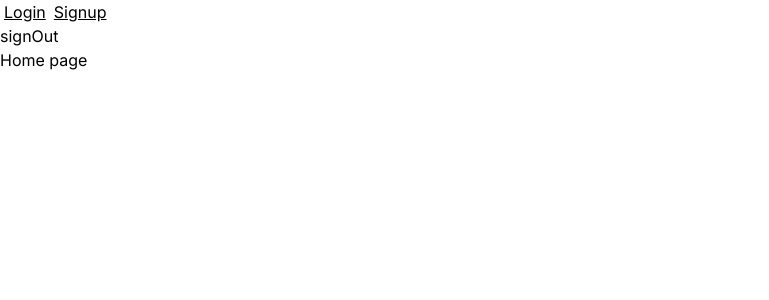
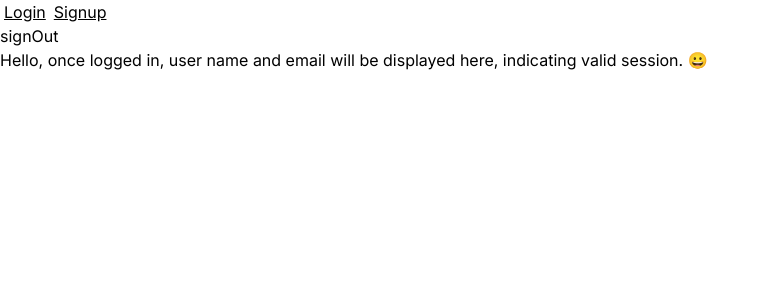
Before and after one commit to Mr-Khaira/multi-step-from, a Next.js app in the folder my-app/: page / in a window 1280 px wide. Shown: the top 300 px of the page, without its empty margins (0-769 px from the left). Built offline with nearby package versions, Linux system fonts and the light colour scheme; no server answers.

Commit message:
Adding signup with google

```diff
--- a/my-app/src/app/page.js
+++ b/my-app/src/app/page.js
@@ -14,6 +14,7 @@ These is discussed here only for the sake of knowledge.
 
 export default async function Home() {
   const session = await auth();
+  const user = session?.user;
   // This is how it would be done on the backend.
   // const cookiees = cookies().get("authjs.session-token"); // Getting the cookie.
   // // Once we have the cookie we will decode it's value.
@@ -27,7 +28,17 @@ export default async function Home() {
 
   return (
     <>
-      <h1>Home page</h1>
+      {user ? (
+        <h1>
+          Hello {user.name}, this is the home page. The email is, {user.email}.
+          Thanks for signing up.
+        </h1>
+      ) : (
+        <h1>
+          Hello, once logged in, user name and email will be displayed here,
+          indicating valid session. 😀
+        </h1>
+      )}
     </>
   );
 }
--- a/my-app/src/app/signup/page.js
+++ b/my-app/src/app/signup/page.js
@@ -7,6 +7,7 @@ import Link from "next/link";
 import singupAction from "../actions/singupAction";
 import { passwordErrorCheck, emailErrorCheck } from "@/helpers/utils";
 import { toast, ToastContainer } from "react-toastify";
+import googleLoginAction from "../actions/googleLoginAction";
 
 export default function Page() {
   const [email, setEmail] = useState("");
@@ -121,7 +122,9 @@ export default function Page() {
           )}
         </form>
         <div className="mb-2">or</div>
-        <form className="bg-black text-white text-center  w-full p-1 rounded-md">
+        <form
+          className="bg-black text-white text-center  w-full p-1 rounded-md"
+          action={googleLoginAction}>
           <button type="submit">Signup with google</button>
         </form>
         <footer className="mt-3">
--- a/my-app/src/auth.js
+++ b/my-app/src/auth.js
@@ -85,8 +85,8 @@ export const { handlers, signIn, signOut, auth } = NextAuth({
         // if (!user.isVerified) {
         //   throw new CredentialsSignin("Please verify your email before login.");
         // }
+
         // return user; Not this because it includes the password also.
-
         return { username: user.username, email: user.email, id: user._id };
         /*
         The user object was only returning the email because :-
@@ -127,6 +127,7 @@ export const { handlers, signIn, signOut, auth } = NextAuth({
       return session;
     },
     async signIn({ user, account, profile, email }) {
+      console.log("profile", profile);
       if (account?.provider === "google") {
         try {
           //console.log("User in google singin", user);
```
